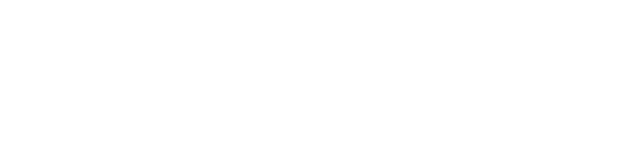
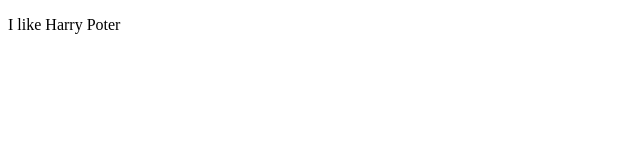
Before and after one commit to AndriyFitak/Lesson-4, a plain HTML site: page index.html in a window 1280 px wide. Shown: the whole page, without its empty margins (0-640 px from the left). Drawn offline with Linux system fonts and the light colour scheme.

Commit message:
add p-text

```diff
--- a/index.html
+++ b/index.html
@@ -7,6 +7,9 @@
     <title>Document</title>
 </head>
 <body>
+     <p>
+        I like Harry Poter
+    </p>
 
 </body>
 </html>
```
